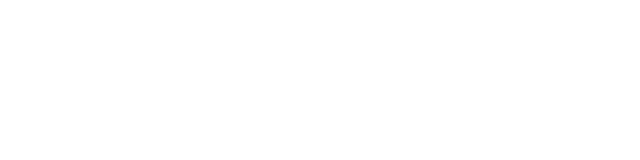
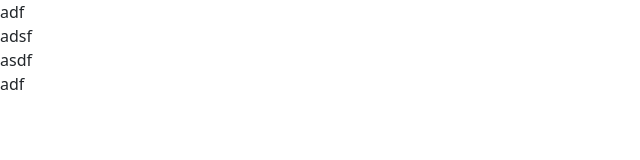
Before and after one commit to Laxman-Male/Think_Tank-FrontEnd, an Angular app in the folder FrontEnd/Emergency_Reposnse/: page /hospital in a window 1280 px wide. Before the commit this address led to /. Shown: the top 160 px of the page, without its empty margins (0-640 px from the left). Built offline with nearby package versions, Linux system fonts and the light colour scheme.

Commit message:
doctor dashboard initial setup

```diff
--- a/FrontEnd/Emergency_Reposnse/src/app/account/login/login.component.css
+++ b/FrontEnd/Emergency_Reposnse/src/app/account/login/login.component.css
@@ -208,8 +208,8 @@
     border-radius: 10px;
     display: flex;
     gap: 20px;
-    background-color: red;
-    color: white;
+    background-color: rgb(247, 202, 202);
+    color: black;
     font-weight: 600;
 }
 .type_of_user div:hover{
@@ -220,3 +220,9 @@
     /* border: 1px solid red; */
 
 }
+
+.type_of_user div.active {
+  background-color: red;   /* Blue background */
+  color: white;                /* White text */
+  border-color: red;
+}
--- a/FrontEnd/Emergency_Reposnse/src/app/account/login/login.component.html
+++ b/FrontEnd/Emergency_Reposnse/src/app/account/login/login.component.html
@@ -19,7 +19,7 @@
   </div>
   <div>
     <input type="checkbox" for="newUser" name="newUser" [(ngModel)]="loginData.isNewUser">
-    <label for="newUser">New User</label>
+    <label for="newUser"> <b>New User </b></label>
   </div>
       </div>
 
--- a/FrontEnd/Emergency_Reposnse/src/app/account/login/login.component.ts
+++ b/FrontEnd/Emergency_Reposnse/src/app/account/login/login.component.ts
@@ -21,7 +21,7 @@
     mobile:'',
     email: '',
     password: '',
-    role: 'User',
+    role: '',
     isNewUser: false
   };
 
@@ -29,7 +29,10 @@
     this.userType = type;
   }
 
+
  onSubmit() {
+this.loginData.role= this.userType;
+
   if(this.loginData.isNewUser==true){
     console.log(this.loginData)
     // return
@@ -40,9 +43,9 @@
 
         // Redirect based on the role to solve "real-time coordination"
         if (this.userType === 'Hospital') {
-          this.router.navigate(['/hospital-dashboard']);
+          this.router.navigate(['/hospital']);
         } else {
-          this.router.navigate(['/sos-dashboard']);
+          this.router.navigate(['']);
         }
       },
       error: (err) => {
@@ -51,6 +54,7 @@
       }
     });
   } else{
+    console.log(this.loginData)
    this.authService.login(this.loginData).subscribe({
       next: (response) => {
         // Save the JWT sent by your Go backend
@@ -59,7 +63,7 @@
 
         // Redirect based on the role to solve "real-time coordination"
         if (this.userType === 'Hospital') {
-          this.router.navigate(['/hospital-dashboard']);
+          this.router.navigate(['/hospital']);
         } else {
           this.router.navigate(['']);
         }
--- a/FrontEnd/Emergency_Reposnse/src/app/app.routes.ts
+++ b/FrontEnd/Emergency_Reposnse/src/app/app.routes.ts
@@ -6,6 +6,7 @@
 import { FeatureComponent } from './feature/feature.component';
 import { EmergencyFormComponent } from './emergency-form/emergency-form.component';
 import { ConfirmBookingComponent } from './confirm-booking/confirm-booking.component';
+import { DoctorDashboardComponent } from './doctor-dashboard/doctor-dashboard.component';
 
 export const routes: Routes = [
     {
@@ -31,5 +32,9 @@
     {
         path:'confirm-booking',
         component:ConfirmBookingComponent
+    },
+    {
+        path:'hospital',
+        component:DoctorDashboardComponent
     }
 ];
--- /dev/null
+++ b/FrontEnd/Emergency_Reposnse/src/app/doctor-dashboard/doctor-dashboard.component.html
@@ -0,0 +1,17 @@
+<div id="doctorUpperSection">
+    <div>
+adf
+    </div>
+    <div>
+adsf
+    </div>
+</div>
+
+<div>
+    <div>
+asdf
+    </div>
+    <div>
+adf
+    </div>
+</div>
```
Also changed, not shown: FrontEnd/Emergency_Reposnse/src/app/doctor-dashboard/doctor-dashboard.component.ts (added, +11 -0 lines), FrontEnd/Emergency_Reposnse/src/app/doctor-dashboard/doctor-dashboard.component.css (added), 1 other file (tests, documents, lock files or other folders).
